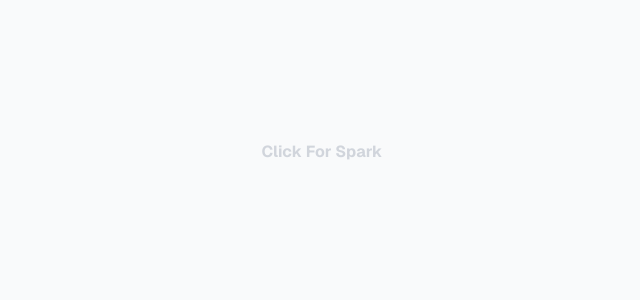
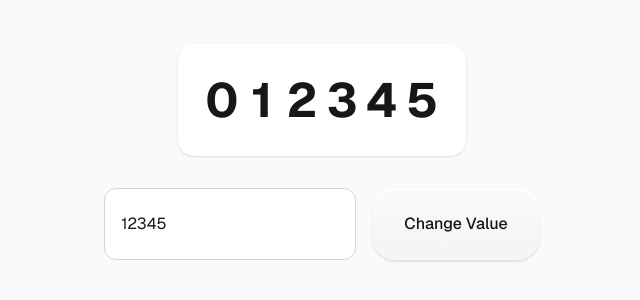
Before and after one commit to mouanvikram/components-challenge, a Next.js app in the folder day-31-to-60/day-43-to-day-60/components/: page / in a window 1280 px wide. Shown: the part 248-548 px from the top of the page, without its empty margins (318-958 px from the left). Built offline with nearby package versions, Linux system fonts and the light colour scheme.

Commit message:
made a number spinner

```diff
--- a/day-31-to-60/day-43-to-day-60/components/src/app/page.tsx
+++ b/day-31-to-60/day-43-to-day-60/components/src/app/page.tsx
@@ -1,11 +1,11 @@
 "use client";
 
-import ClickSpark from "@/components/ui/click_spark";
+import NumberSpinner from "@/components/ui/number_sppiner";
+
 export default function HomePage() {
   return (
     <main className="flex min-h-screen flex-col items-center justify-center gap-6 bg-gray-50">
-      <h1 className="font-bold text-gray-300">Click For Spark</h1>
-      <ClickSpark></ClickSpark>
+      <NumberSpinner/>
     </main>
   );
 }
--- /dev/null
+++ b/day-31-to-60/day-43-to-day-60/components/src/components/ui/number_sppiner.tsx
@@ -0,0 +1,96 @@
+"use client";
+
+import { useEffect, useState } from "react";
+
+const DIGIT_HEIGHT = 64;
+
+function SpinnerDigit({ digit }: { digit: number }) {
+  const [offset, setOffset] = useState(digit);
+
+  useEffect(() => {
+    setOffset((prev) => {
+      const currentCycle = Math.floor(prev / 10);
+      return currentCycle * 10 + digit;
+    });
+  }, [digit]);
+
+  return (
+    <div
+      className="overflow-hidden"
+      style={{
+        height: DIGIT_HEIGHT,
+        width: 40,
+      }}
+    >
+      <div
+        className="transition-transform duration-500 ease-out"
+        style={{
+          transform: `translateY(-${offset * DIGIT_HEIGHT}px)`,
+        }}
+      >
+        {Array.from({ length: 100 }, (_, i) => (
+          <div
+            key={i}
+            className="flex items-center justify-center font-bold text-5xl"
+            style={{
+              height: DIGIT_HEIGHT,
+            }}
+          >
+            {i % 10}
+          </div>
+        ))}
+      </div>
+    </div>
+  );
+}
+
+export default function NumberSpinner() {
+  const [input, setInput] = useState("12345");
+  const [value, setValue] = useState(12345);
+
+  const digits = value
+    .toString()
+    .padStart(6, "0")
+    .split("")
+    .map(Number);
+
+  return (
+    <div className="flex flex-col items-center gap-8">
+      <div className="flex rounded-2xl bg-white p-6 shadow-sm">
+        {digits.map((digit, index) => (
+          <SpinnerDigit
+            key={index}
+            digit={digit}
+          />
+        ))}
+      </div>
+
+      <div className="flex gap-4">
+        <input
+          type="number"
+          value={input}
+          onChange={(e) => setInput(e.target.value)}
+          className="rounded-xl border border-gray-300 bg-white px-4 py-3 outline-none"
+        />
+
+        <button
+          onClick={() => setValue(Number(input))}
+          className="
+            px-8
+            py-6
+            rounded-3xl
+            bg-linear-to-b
+            from-gray-50
+            to-gray-100
+            shadow-[inset_0_2px_0_rgba(255,255,255,0.9),inset_0_-1px_0_rgba(255,255,255,0.3),0_2px_2px_rgba(0,0,0,0.11)]
+            active:translate-y-px
+            transition-all
+            font-medium
+          "
+        >
+          Change Value
+        </button>
+      </div>
+    </div>
+  );
+}
```
